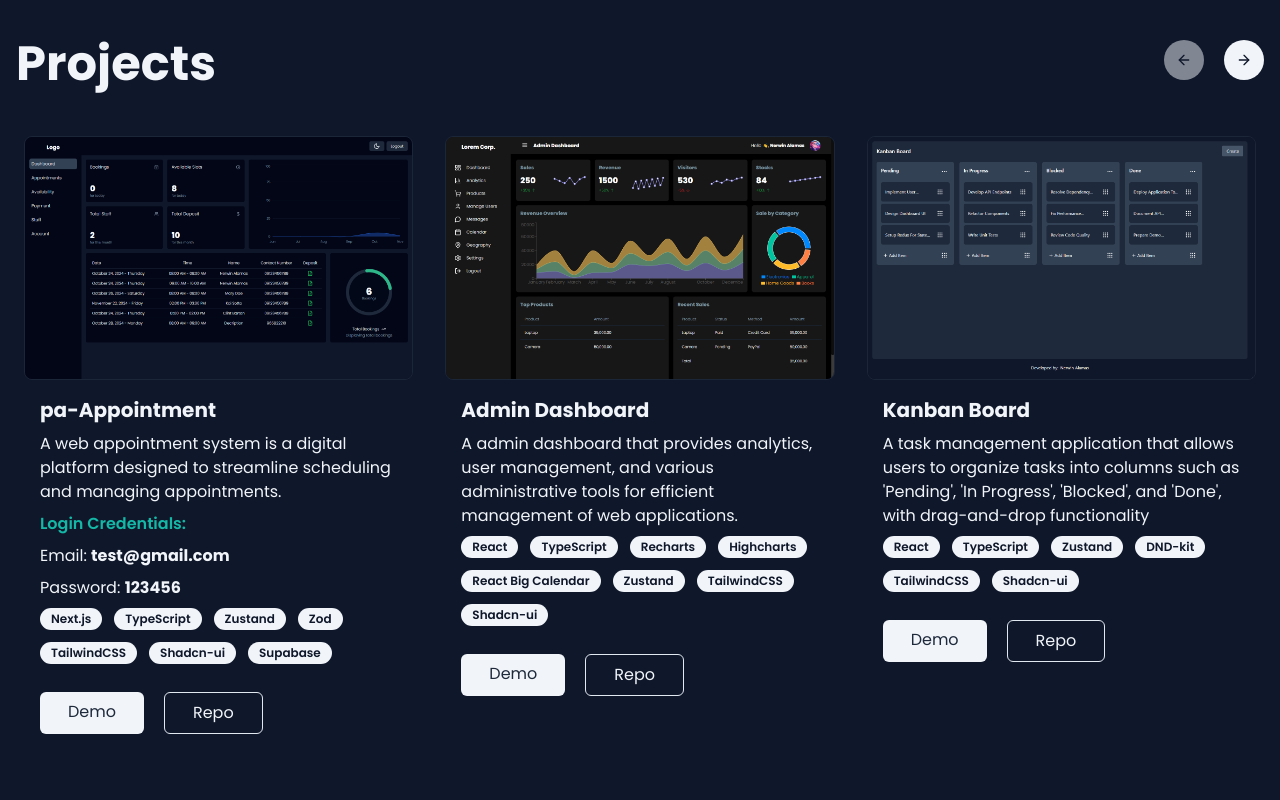
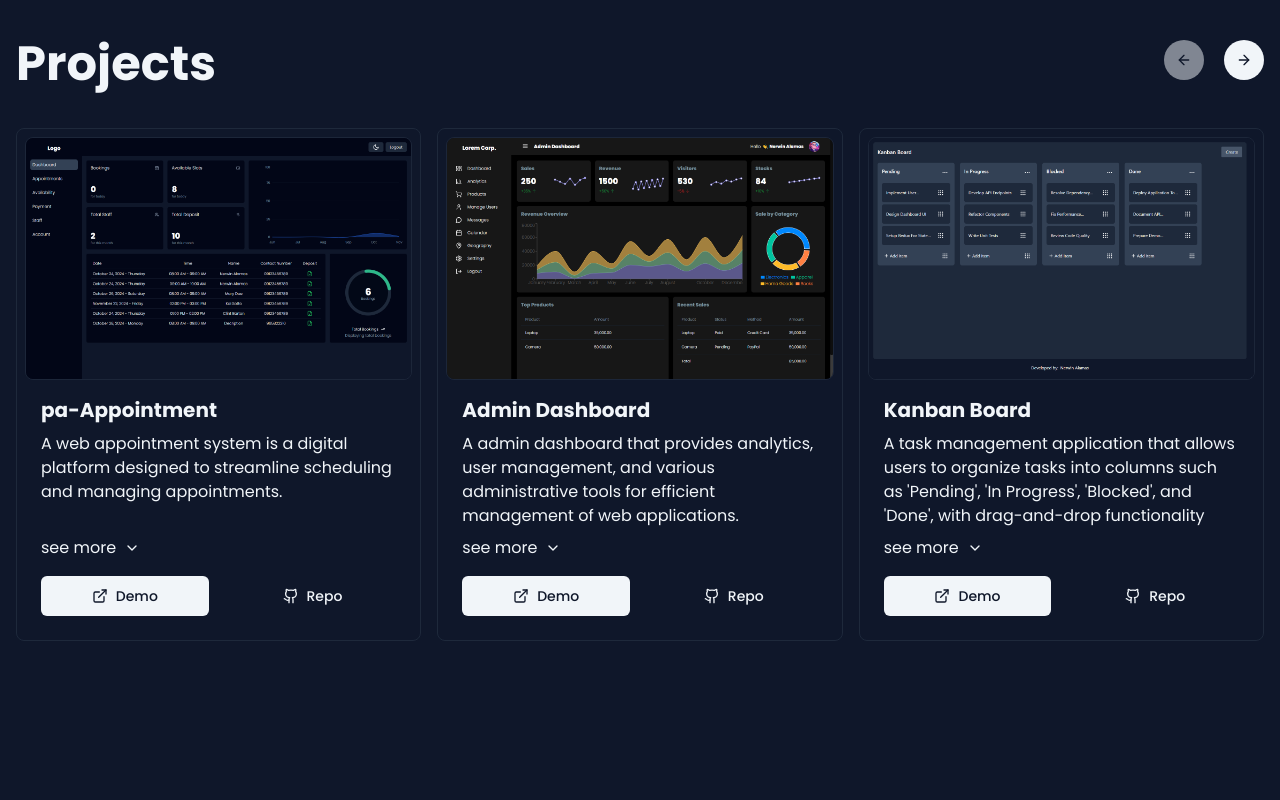
Before and after one commit to nerwinalamas/my_portfolio, a React (Vite) app: page / in a window 1280 px wide. Shown: the part 2420-3220 px from the top of the page. Built offline with nearby package versions, Linux system fonts and the light colour scheme.

Commit message:
refactor: project card and add animation

```diff
--- a/src/components/Projects.tsx
+++ b/src/components/Projects.tsx
@@ -1,3 +1,4 @@
+import { useState } from "react";
 import { Link } from "react-router-dom";
 import { projectsData } from "../data";
 import { Badge } from "./ui/badge";
@@ -8,13 +9,34 @@ import {
     CarouselNext,
     CarouselPrevious,
 } from "./ui/carousel";
+import { Button } from "./ui/button";
+import { ChevronDown, ChevronUp, ExternalLink, Github } from "lucide-react";
+import { motion } from "framer-motion";
+import { fadeIn, fadeInUp } from "../lib/animation";
 
 const Projects = () => {
+    const [expandedProjects, setExpandedProjects] = useState<
+        Record<string, boolean>
+    >({});
+
+    const toggleProjectDetails = (projectId: string) => {
+        setExpandedProjects((prev) => ({
+            ...prev,
+            [projectId]: !prev[projectId],
+        }));
+    };
+
     return (
-        <div id="projects" className="p-4 my-40">
+        <motion.div id="projects" {...fadeInUp} className="p-4 my-40">
             <Carousel className="w-full flex flex-col gap-10">
                 <div className="flex justify-between">
-                    <h2 className="text-3xl lg:text-5xl font-bold">Projects</h2>
+                    <motion.h1
+                        {...fadeIn}
+                        transition={{ ...fadeIn.transition, delay: 0.2 }}
+                        className="text-3xl lg:text-5xl font-bold"
+                    >
+                        Projects
+                    </motion.h1>
                     <div className="flex gap-5">
                         <CarouselPrevious className="w-10 h-10 rounded-full" />
                         <CarouselNext className="w-10 h-10 rounded-full" />
@@ -26,22 +48,43 @@ const Projects = () => {
                             key={project.id}
                             className="md:basis-1/2 lg:basis-1/3"
                         >
-                            <div className="p-2 flex flex-col rounded-lg overflow-hidden hover:bg-slate-800/50">
+                            <div className="p-2 flex flex-col rounded-lg border border-slate-800 hover:bg-slate-800/50">
                                 <img
                                     src={project.image}
                                     alt={project.name}
                                     className="object-cover border rounded-lg border-slate-800/90"
                                 />
-                                <div className="flex flex-col gap-2 p-4">
+                                <div className="h-full flex flex-col gap-2 p-4">
                                     <h3 className="text-xl font-bold">
                                         {project.name}
                                     </h3>
-                                    <p>{project.description}</p>
-                                    {project.email && project.password && (
+                                    <p className="min-h-24">
+                                        {project.description}
+                                    </p>
+                                    <button
+                                        onClick={() =>
+                                            toggleProjectDetails(project.id)
+                                        }
+                                        className="w-max mb-2 flex items-center gap-2 hover:text-slate-400 transition-colors"
+                                    >
+                                        {expandedProjects[project.id]
+                                            ? "see less"
+                                            : "see more"}{" "}
+                                        {expandedProjects[project.id] ? (
+                                            <ChevronUp className="size-4" />
+                                        ) : (
+                                            <ChevronDown className="size-4" />
+                                        )}
+                                    </button>
+
+                                    {expandedProjects[project.id] && (
+                                        <div className="flex flex-col gap-4 animate-in fade-in slide-in-from-top-1 duration-200 mb-2">
+                                            {(project.email ||
+                                                project.password) && (
+                                                <div className="space-y-1">
                                                     <h4 className="font-semibold text-teal-500">
                                                         Login Credentials:
                                                     </h4>
-                                    )}
                                                     {project.email && (
                                                         <p>
                                                             Email:{" "}
@@ -54,35 +97,57 @@ const Projects = () => {
                                                         <p>
                                                             Password:{" "}
                                                             <span className="font-bold">
-                                                {project.password}
+                                                                {
+                                                                    project.password
+                                                                }
                                                             </span>
                                                         </p>
                                                     )}
+                                                </div>
+                                            )}
+
                                             <div className="flex flex-wrap gap-3">
-                                        {project.techStack.map((tech) => (
+                                                {project.techStack?.map(
+                                                    (tech) => (
                                                         <Badge
                                                             variant="secondary"
                                                             key={tech}
                                                         >
                                                             {tech}
                                                         </Badge>
-                                        ))}
+                                                    )
+                                                )}
                                             </div>
-                                    <div className="mt-5 flex flex-col gap-5 md:flex-row">
+                                        </div>
+                                    )}
+
+                                    <div className="flex flex-col gap-5 md:flex-row mt-auto">
+                                        <Button
+                                            variant="secondary"
+                                            className="w-full flex items-center justify-center gap-2"
+                                            asChild
+                                        >
                                             <Link
                                                 to={project.demo}
                                                 target="_blank"
-                                            className="px-7 py-2 text-center rounded-md hover:underline text-slate-800 bg-slate-100"
                                             >
+                                                <ExternalLink className="size-4" />
                                                 Demo
                                             </Link>
+                                        </Button>
+                                        <Button
+                                            variant="ghost"
+                                            className="w-full flex items-center justify-center gap-2"
+                                            asChild
+                                        >
                                             <Link
                                                 to={project.repo}
                                                 target="_blank"
-                                            className="px-7 py-2 text-center rounded-md hover:underline text-slate-100 bg-slate-900 border"
                                             >
+                                                <Github className="size-4" />
                                                 Repo
                                             </Link>
+                                        </Button>
                                     </div>
                                 </div>
                             </div>
@@ -90,7 +155,7 @@ const Projects = () => {
                     ))}
                 </CarouselContent>
             </Carousel>
-        </div>
+        </motion.div>
     );
 };
 
```
Lines whose indentation alone changed are shown as unchanged.
